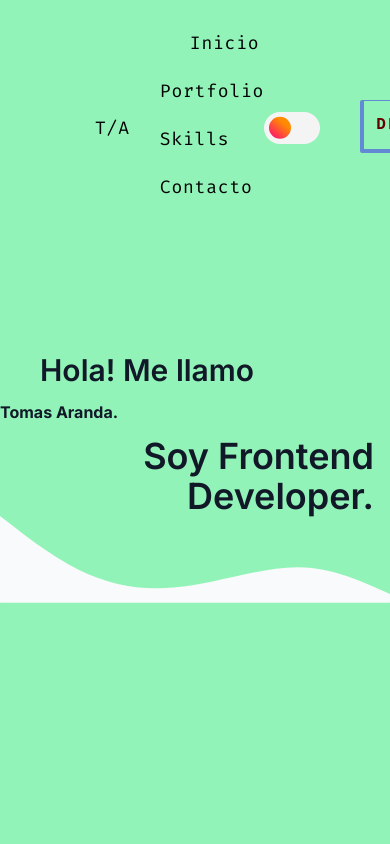
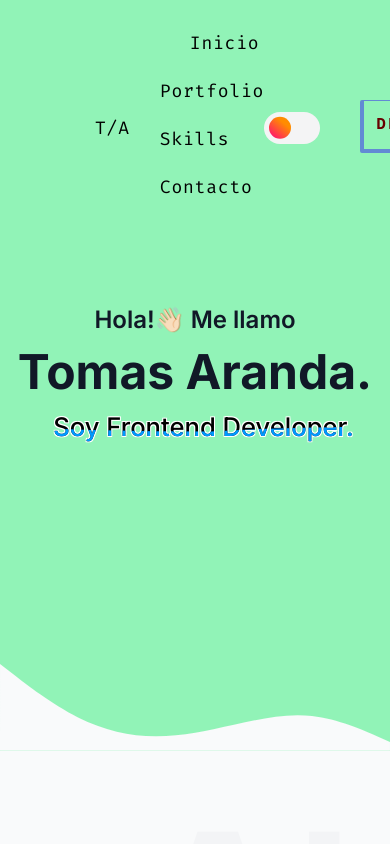
Before and after one commit to TomasAranda21/new-portfolio, a React (Vite) app in the folder frontend/: page / in a window 390 px wide. Shown: the top 844 px of the page. Built offline with nearby package versions, Linux system fonts and the light colour scheme.

Commit message:
add mobile navbar

```diff
--- a/frontend/src/components/header/Header.css
+++ b/frontend/src/components/header/Header.css
@@ -9,6 +9,67 @@
 
 .header_container svg{
     display: block;
+}
+
+
+/* wave styles */
+
+.spanText{
+  font-size: 4rem;
+  position: absolute;
+  font-weight: 500;
+}
+
+.borderText{
+  color: black;
+  text-shadow:
+  -1px -1px 0 white,
+  1px -1px 0 white,
+  1px 1px 0 white,
+  -1px 1px 0 white
+  ;
+}
+
+.wave{
+  color: #09f;
+  animation: wave 3s ease-in-out infinite;
+}
+
+@keyframes wave {
+  0%, 100% {
+    clip-path: polygon(
+      0% 47%,
+      10% 48%,
+      33% 54%,
+      54% 60%,
+      70% 61%,
+      84% 59%,
+      100% 52%,
+      100% 100%,
+      0% 100%
+    );
+  }
+  50%{
+    clip-path: polygon(
+      0% 60%,
+      15% 65%,
+      34% 66%,
+      51% 62%,
+      67% 50%,
+      84% 45%,
+      100% 46%,
+      100% 100%,
+      0% 100%
+    );
+  }
+}
+
+@media (max-width: 1444px) {
+  .spanText{
+    font-size: 1.6rem;
+    left: 10%;
+
+  }
 }
 
 
--- a/frontend/src/components/header/Header.jsx
+++ b/frontend/src/components/header/Header.jsx
@@ -1,56 +1,56 @@
-import React from 'react'
+import React, { useEffect, useState } from 'react'
 import ButtonCV from '../buttons/Button'
 import './Header.css'
 import Links from './Links'
+import NavDesktop from './NavDesktop'
+import NavMovile from './NavMovile'
 
 
 const Header = () => {
 
+    const [isMovil, setIsMovil] = useState(false)
+
+
+    useEffect(() => {
+
+        if(window.screen.width <= 768) {
+
+            setIsMovil(true)
+
+        }
+
+
+    }, [])
+
   return (
 
 
-    <header className="header_container h-screen  bg-verdeClaro2">
+    <header className="header_container lg:h-screen bg-verdeClaro2">
 
-        <nav className="w-2/3 mx-auto flex justify-between pt-8 items-center font-fontSecundaria">
+        {!isMovil ?
 
-            <Links text='T/A'/>
+            <NavDesktop/>
+
+        : <NavMovile/>
 
 
-            <div>
-                <Links text='Inicio'/>
-                <Links text='Portfolio'/>
-                <Links text='Skills'/>
-                <Links text='Contacto'/>
-
-            </div>
-
-            <div className="flex items-center gap-10">
+        }
 
 
-                <label className="switch">
-                    <input type="checkbox"/>
-                    <span className="slider"></span>
-                </label>
-
-                <div className="w-44 relative h-14">
-                    <div className="absolute ">
-
-                        <ButtonCV text="descargar cv"/>
-
-                    </div>
-                </div>
-            </div>
-
-        </nav>
 
 
-        <section className="flex justify-center text-gray-900">
+        <section className="flex justify-center text-gray-900 pb-44 lg:pb-20">
 
-            <div className="flex flex-col gap-3 pt-32">
-                <p className="text-3xl ml-10 font-semibold">Hola! Me llamo</p>
-                <h1 className="text-11xl font-bold">Tomas Aranda.</h1>
+            <div className="flex flex-col gap-3 pt-20 lg:pt-32  ">
+                <p className="text-2xl lg:text-4xl font-semibold text-center lg:text-left">Hola!👋🏻  Me llamo</p>
+                <h1 className="xl:text-11xl text-5xl font-bold">Tomas Aranda.</h1>
 
-                <p className="text-4xl text-right mr-4 font-semibold">Soy Frontend Developer.</p>
+                <div className="relative pb-20 lg:left-1/2 w-full">
+
+                    <p className="borderText spanText">Soy Frontend Developer.</p>
+                    <p className="wave spanText">Soy Frontend Developer.</p>
+
+                </div>
             </div>
 
         </section>
--- /dev/null
+++ b/frontend/src/components/header/NavDesktop.jsx
@@ -0,0 +1,44 @@
+import React from 'react'
+import ButtonCV from '../buttons/Button'
+import './Header.css'
+import Links from './Links'
+
+const NavDesktop = () => {
+
+  return (
+    <>
+        <nav className="w-2/3 flex mx-auto justify-between pt-8 items-center font-fontSecundaria">
+
+        <Links text='T/A'/>
+
+
+            <div>
+                <Links text='Inicio'/>
+                <Links text='Portfolio'/>
+                <Links text='Skills'/>
+                <Links text='Contacto'/>
+
+            </div>
+
+            <div className="flex items-center gap-10">
+
+
+                <label className="switch">
+                    <input type="checkbox"/>
+                    <span className="slider"></span>
+                </label>
+
+                <div className="w-44 relative h-14">
+                    <div className="absolute ">
+
+                        <ButtonCV text="descargar cv"/>
+
+                    </div>
+                </div>
+        </div>
+        </nav>
+    </>
+  )
+}
+
+export default NavDesktop
--- /dev/null
+++ b/frontend/src/components/header/NavMovile.jsx
@@ -0,0 +1,48 @@
+import React from 'react'
+import { FontAwesomeIcon } from '@fortawesome/react-fontawesome'
+import {faBars, faBriefcase, faCode , faEnvelope, faHome, faArrowRightFromBracket} from '@fortawesome/free-solid-svg-icons'
+import ButtonCV from '../buttons/Button'
+import './Header.css'
+import Links from './Links'
+
+
+const NavMovile = () => {
+
+  return (
+
+    <>
+        <div className="relative top-0">
+            <nav className="flex justify-between pt-8 p-3 items-center">
+
+                <Links text='T/A'/>
+
+                <FontAwesomeIcon icon={faBars} className="text-2xl" width="40"/>
+
+
+
+
+                {/* <div className="fixed bg-verdeClaro4 p-20 top-0 w-1/3 h-screen right-0 z-30 ">
+                    <div className="flex flex-col gap-10 items-center pt-20">
+                        <a href="">Inicio</a>
+                        <a href="">Portfolio</a>
+                        <a href="">Skills</a>
+                        <a href="">Contacto</a>
+
+                    </div>
+                </div> */}
+
+            </nav>
+
+        </div>
+
+
+
+    </>
+
+
+  )
+
+
+}
+
+export default NavMovile
```
